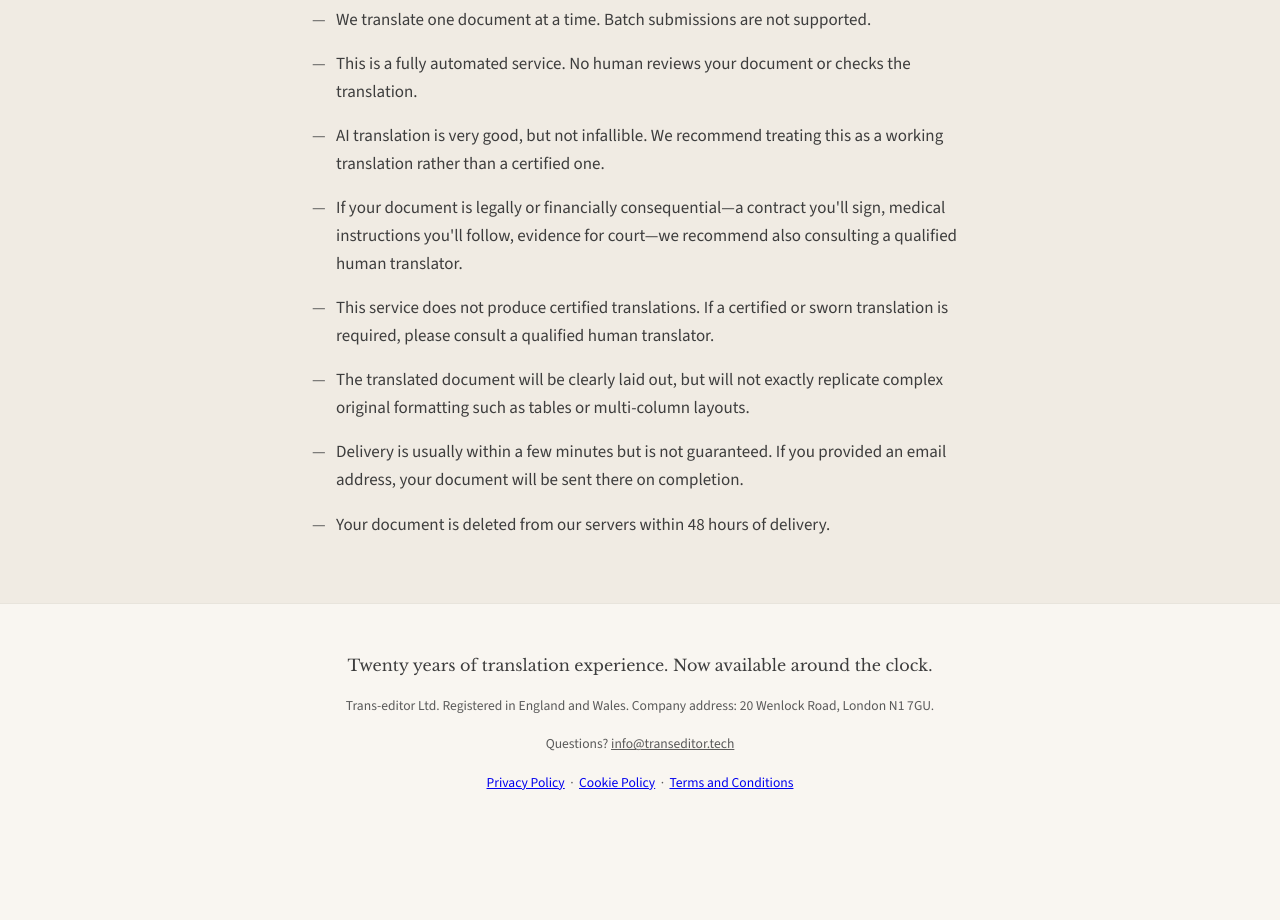
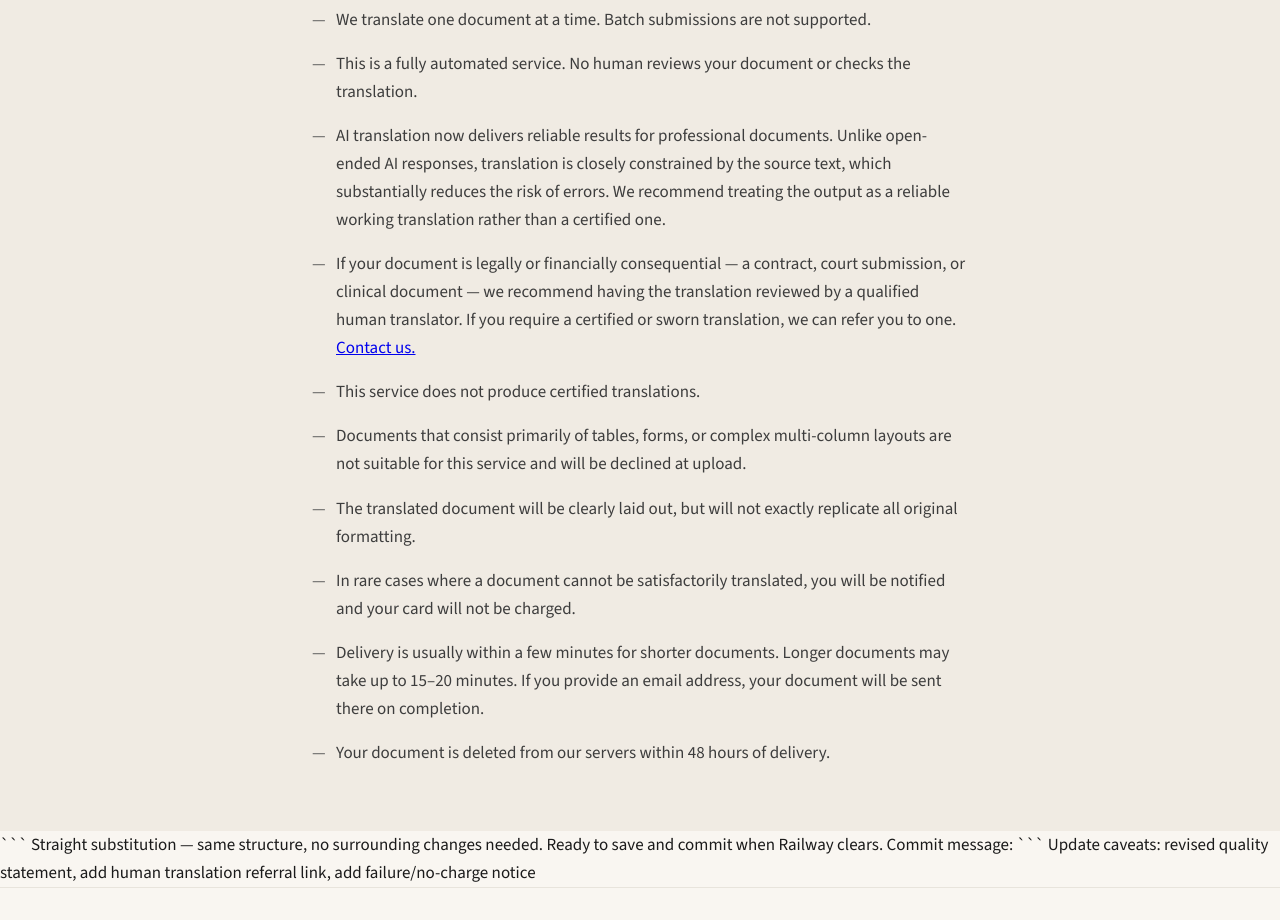
Before and after one commit to Hugh-Tancred/translation-service, a website: page public/trans-editor-website.html in a window 1280 px wide. Shown: the part 3740-4660 px from the top of the page. Before the commit the page ends 4581 px from the top, so only its background shows below. Drawn offline with nearby package versions, Linux system fonts and the light colour scheme.

````diff
--- a/public/trans-editor-website.html
+++ b/public/trans-editor-website.html
@@ -760,18 +760,26 @@
             <li>We accept documents in European languages. Documents in non-European languages cannot currently be processed.</li>
             <li>We translate one document at a time. Batch submissions are not supported.</li>
             <li>This is a fully automated service. No human reviews your document or checks the translation.</li>
-                    <li>AI translation is very good, but not infallible. We recommend treating this as a working translation rather than a certified one.</li>
-                    <li>If your document is legally or financially consequential—a contract you'll sign, medical instructions you'll follow, evidence for court—we recommend also consulting a qualified human translator.</li>
-                    <li>This service does not produce certified translations. If a certified or sworn translation is required, please consult a qualified human translator.</li>
-                    <li>The translated document will be clearly laid out, but will not exactly replicate complex original formatting such as tables or multi-column layouts.</li>
-                    <li>Delivery is usually within a few minutes but is not guaranteed. If you provided an email address, your document will be sent there on completion.</li>
+            <li>AI translation now delivers reliable results for professional documents. Unlike open-ended AI responses, translation is closely constrained by the source text, which substantially reduces the risk of errors. We recommend treating the output as a reliable working translation rather than a certified one.</li>
+            <li>If your document is legally or financially consequential — a contract, court submission, or clinical document — we recommend having the translation reviewed by a qualified human translator. If you require a certified or sworn translation, we can refer you to one. <a href="mailto:info@transeditor.tech">Contact us.</a></li>
+            <li>This service does not produce certified translations.</li>
+            <li>Documents that consist primarily of tables, forms, or complex multi-column layouts are not suitable for this service and will be declined at upload.</li>
+            <li>The translated document will be clearly laid out, but will not exactly replicate all original formatting.</li>
+            <li>In rare cases where a document cannot be satisfactorily translated, you will be notified and your card will not be charged.</li>
+            <li>Delivery is usually within a few minutes for shorter documents. Longer documents may take up to 15–20 minutes. If you provide an email address, your document will be sent there on completion.</li>
             <li>Your document is deleted from our servers within 48 hours of delivery.</li>
         </ul>
     </div>
 </section>
 
 </main>
+```
 
+Straight substitution — same structure, no surrounding changes needed. Ready to save and commit when Railway clears.
+
+Commit message:
+```
+Update caveats: revised quality statement, add human translation referral link, add failure/no-charge notice
     <footer>
         <div class="footer-content">
             <p class="footer-main">Twenty years of translation experience. Now available around the clock.</p>
````
Lines whose indentation alone changed are shown as unchanged.
